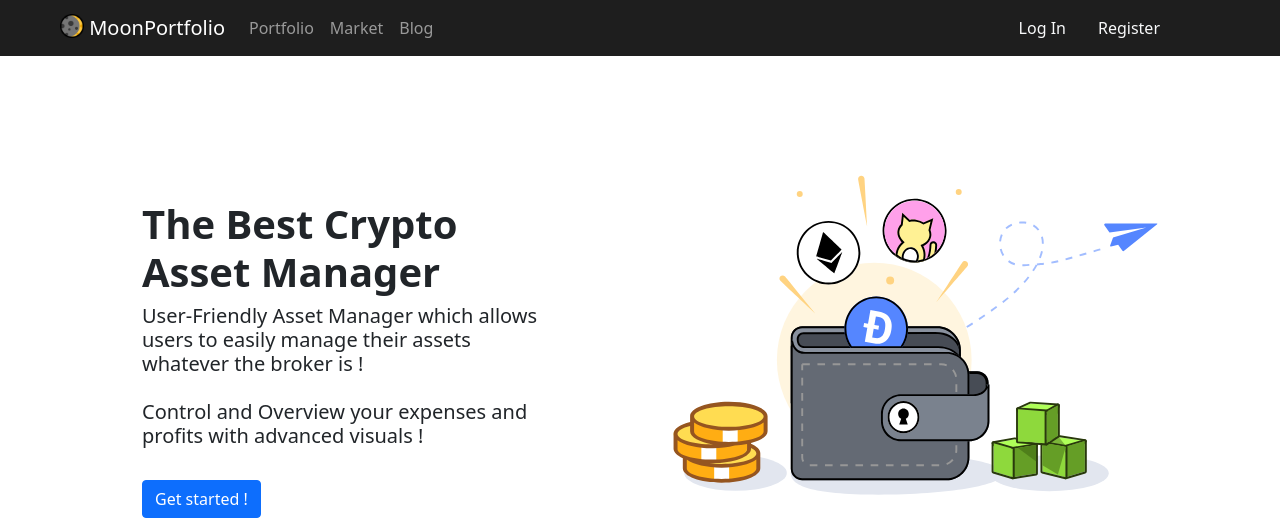
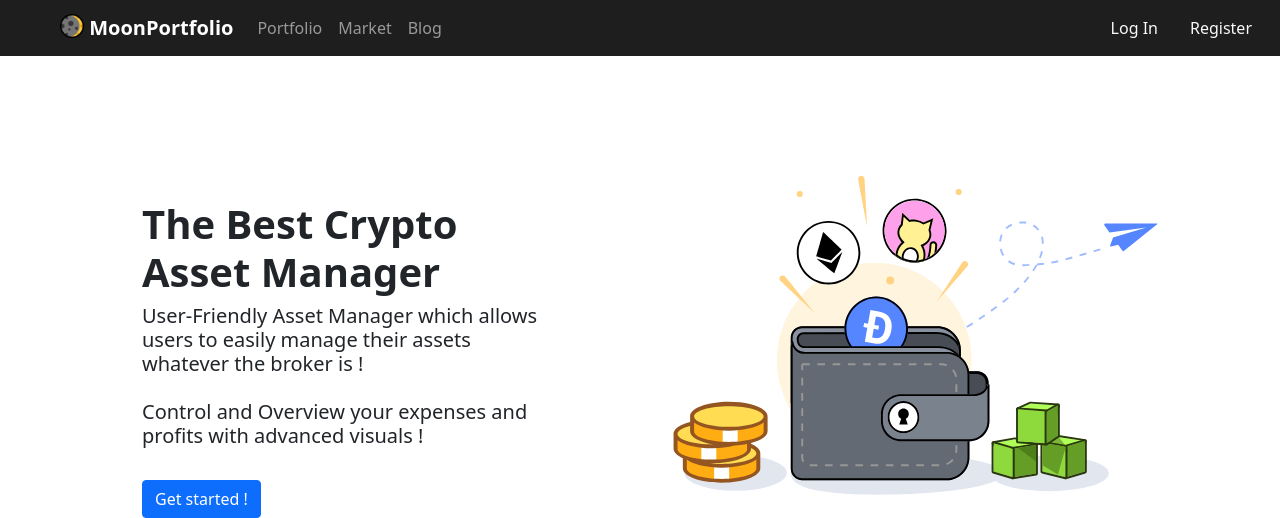
Before and after one commit to hugosinp/MoonPortfolio, a Django app: page / in a window 1280 px wide. Shown: the top 518 px of the page. Run offline with Django 3.2, Linux system fonts and the light colour scheme; data that the repository does not hold is empty; some libraries are stand-ins or nearby versions.

Commit message:
refresh problem

```diff
--- a/src/MoonPortfolio/home/templates/home/base.html
+++ b/src/MoonPortfolio/home/templates/home/base.html
@@ -16,11 +16,11 @@
     <body>
 
         <nav class="navbar navbar-expand-lg navbar-dark" style="background-color: rgb(30, 30, 30);">
-          <div class="container ms-5">
+          <div class="container-fluid ms-5">
 
             <a class="navbar-brand" href="{% url 'home' %}">
               <img src="{% static 'img/moon.png' %}" alt="" width="24" height="24" class="d-inline-block align-text-top">
-              MoonPortfolio
+              <span class="fw-bold">MoonPortfolio</span>
             </a>
             <button class="navbar-toggler" type="button" data-bs-toggle="collapse" data-bs-target="#navbarSupportedContent" aria-controls="navbarSupportedContent" aria-expanded="false" aria-label="Toggle navigation">
               <span class="navbar-toggler-icon"></span>
--- a/src/MoonPortfolio/home/templates/home/base_logged.html
+++ b/src/MoonPortfolio/home/templates/home/base_logged.html
@@ -22,11 +22,11 @@
     <body>
 
         <nav class="navbar navbar-expand-lg bg-dark">
-            <div class="container ms-5">
+            <div class="container-fluid ms-5">
 
                 <a class="navbar-brand text-light" href="{% url 'dashboard' %}">
                     <img src="{% static 'img/moon.png' %}" alt="" width="24" height="24" class="d-inline-block align-text-top">
-                    MoonPortfolio
+                    <span class="fw-bold">MoonPortfolio</span>
                 </a>
                 <button class="navbar-toggler" type="button" data-bs-toggle="collapse" data-bs-target="#navbarSupportedContent" aria-controls="navbarSupportedContent" aria-expanded="false" aria-label="Toggle navigation">
                     <span class="navbar-toggler-icon"></span>
--- a/src/MoonPortfolio/home/templates/home/base_nonav.html
+++ b/src/MoonPortfolio/home/templates/home/base_nonav.html
@@ -37,7 +37,10 @@
                     <ul class="sidebar-nav">
                         <li>
                             <a class="text-light fw-bold" href="{% url 'dashboard' %}">
-                                <img src="{% static 'img/moon.png' %}" alt="" width="24" height="24" class="d-inline-block align-text-top">
+                                <div class="d-flex justify-content-center p-0">
+                                    <script src="https://unpkg.com/@lottiefiles/lottie-player@latest/dist/lottie-player.js"></script>
+                                    <lottie-player src="https://assets8.lottiefiles.com/packages/lf20_qxv9rb7w.json"  background="transparent"  speed="1"  style="width: 100px; height: 100px;" loop autoplay></lottie-player>
+                                </div>
                                 <span class="px-3 fw-bold">MoonPortfolio</span>
                             </a>
                         </li>
--- a/src/MoonPortfolio/home/templates/home/home.html
+++ b/src/MoonPortfolio/home/templates/home/home.html
@@ -10,7 +10,7 @@
 {% endblock %}
 
 {% block body %}
-  <div class="container mb-5">
+  <div class="container my-5">
     <div class="row m-5 mb-5">
 
       <div class="container mb-5">
```
Also changed, not shown: src/MoonPortfolio/db.sqlite3.
